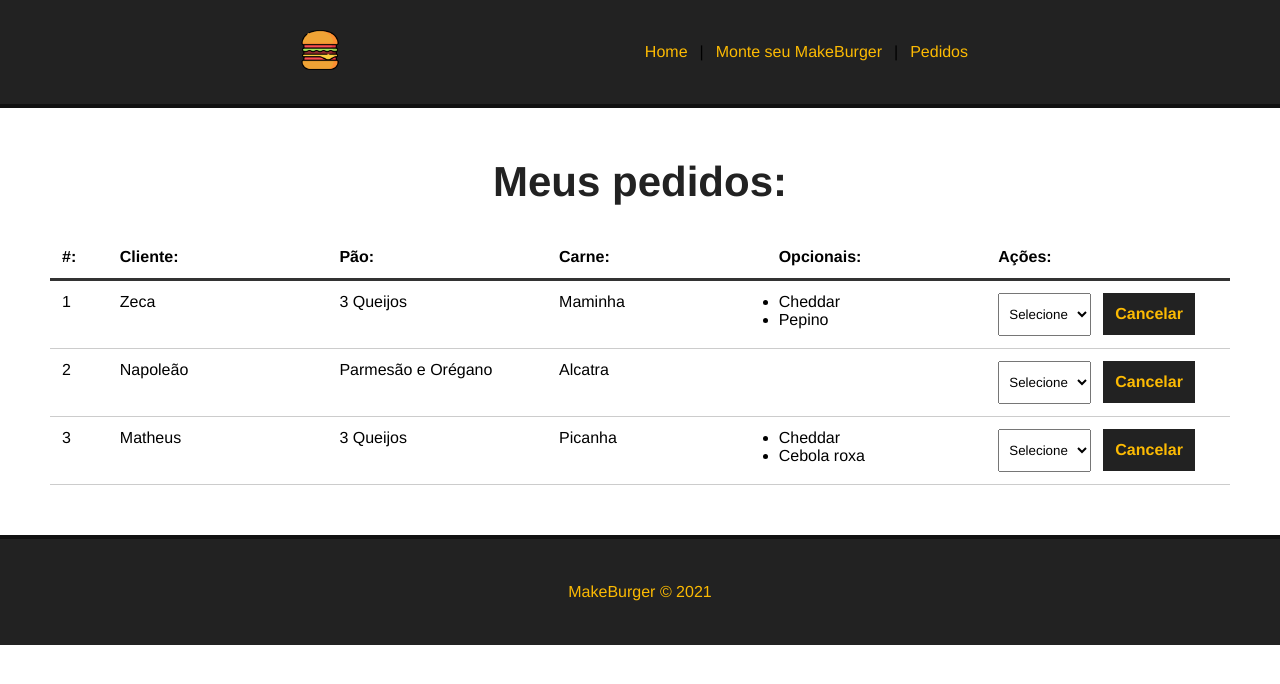
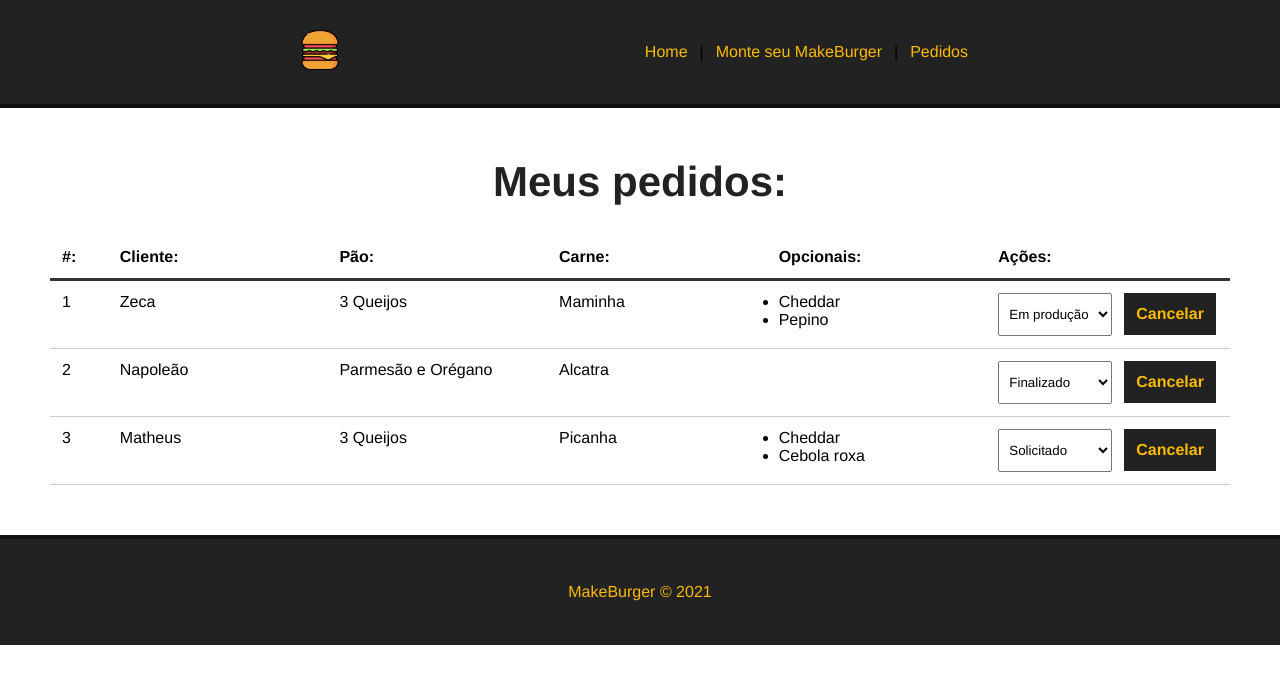
Before and after one commit to slvsccp/MakeMC, a Vue app: page /pedidos in a window 1280 px wide. Shown: the top 684 px of the page. Built offline with nearby package versions, Linux system fonts and the light colour scheme; data requests are answered from the project's data file.

Commit message:
Dashboard

```diff
--- a/src/components/Dashboard.vue
+++ b/src/components/Dashboard.vue
@@ -24,10 +24,13 @@
           </ul>
         </div>
         <div>
-          <select name="status" class="status">
-            <option value="">Selecione</option>
+          <select name="status" class="status" @change="updateBurger($event, burger.id)">
+            <option id="selecionar" value="">Selecione</option>
+            <option v-for="s in status" :key="s.id" :value="s.tipo" :selected="burger.status == s.tipo">
+              {{ s.tipo }}
+            </option>
           </select>
-          <button class="delete-btn">Cancelar</button>
+          <button class="delete-btn" @click="deleteBurger(burger.id)">Cancelar</button>
         </div>
       </div>
     </div>
@@ -51,6 +54,35 @@
       this.burgers = data;
 
       //resgatar os status
+      this.getStatus();
+    },
+    async getStatus() {
+      const req = await fetch('http://localhost:3000/status');
+      const data = await req.json();
+      this.status = data;
+    },
+    async deleteBurger(id) {
+      const req = await fetch(`http://localhost:3000/burgers/${id}`, {
+        method: 'DELETE'
+      });
+      const res = await req.json();
+
+      //msg
+
+      this.getPedidos();
+
+    },
+    async updateBurger(event, id) {
+      const option = event.target.value;
+      const dataJson = JSON.stringify({ status: option });
+
+      const req = await fetch(`http://localhost:3000/burgers/${id}`, {
+        method: 'PATCH',
+        headers: { 'Content-Type': 'application/json' },
+        body: dataJson
+      });
+      const res = await req.json();
+      console.log(res)
     }
   },
   mounted() {
@@ -94,6 +126,10 @@
     width: 5%;
   }
 
+  #selecionar {
+    font-weight: bold;
+  }
+
   select {
     padding: 12px 6px;
     margin-right: 12px;
```
